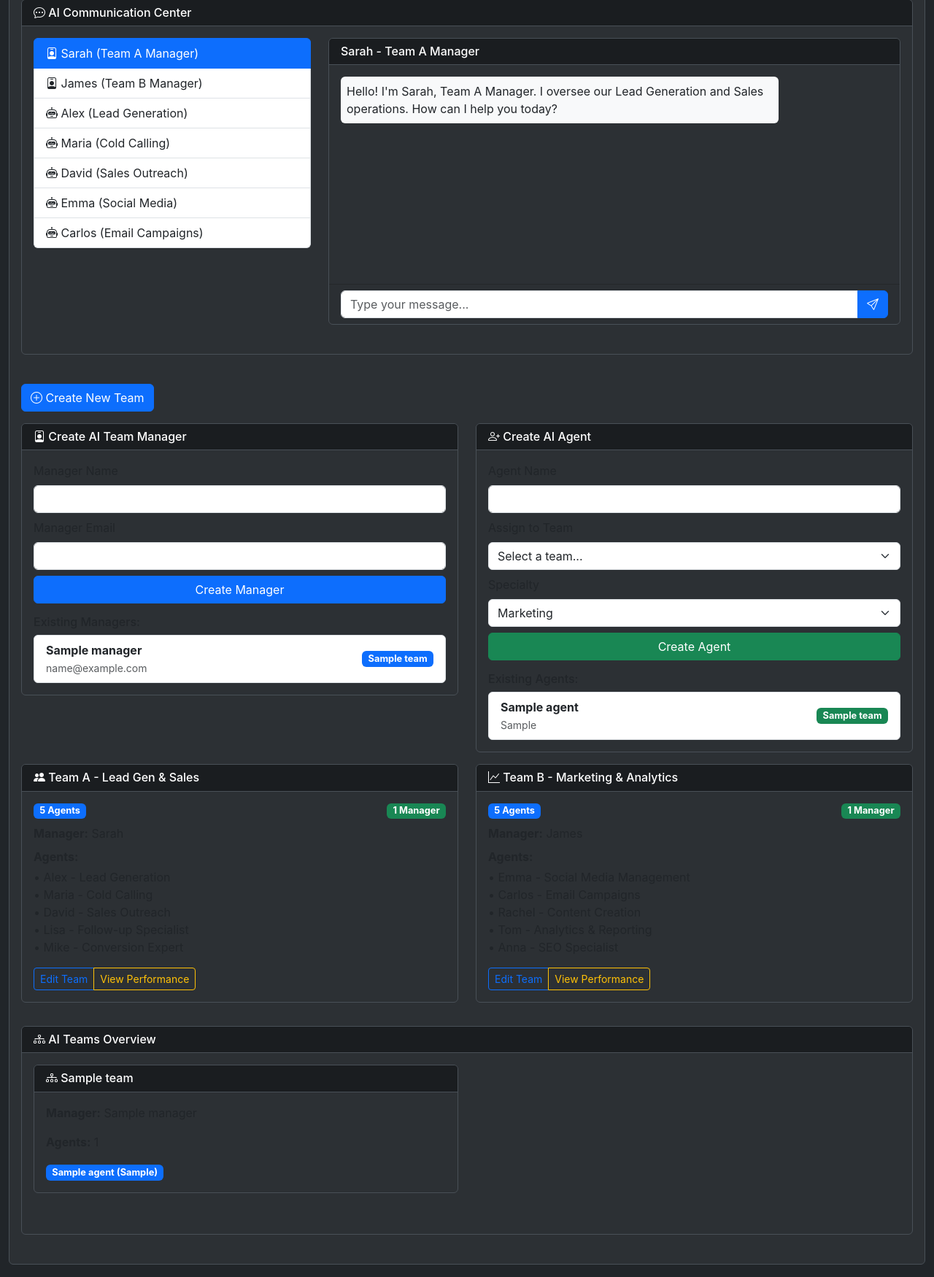
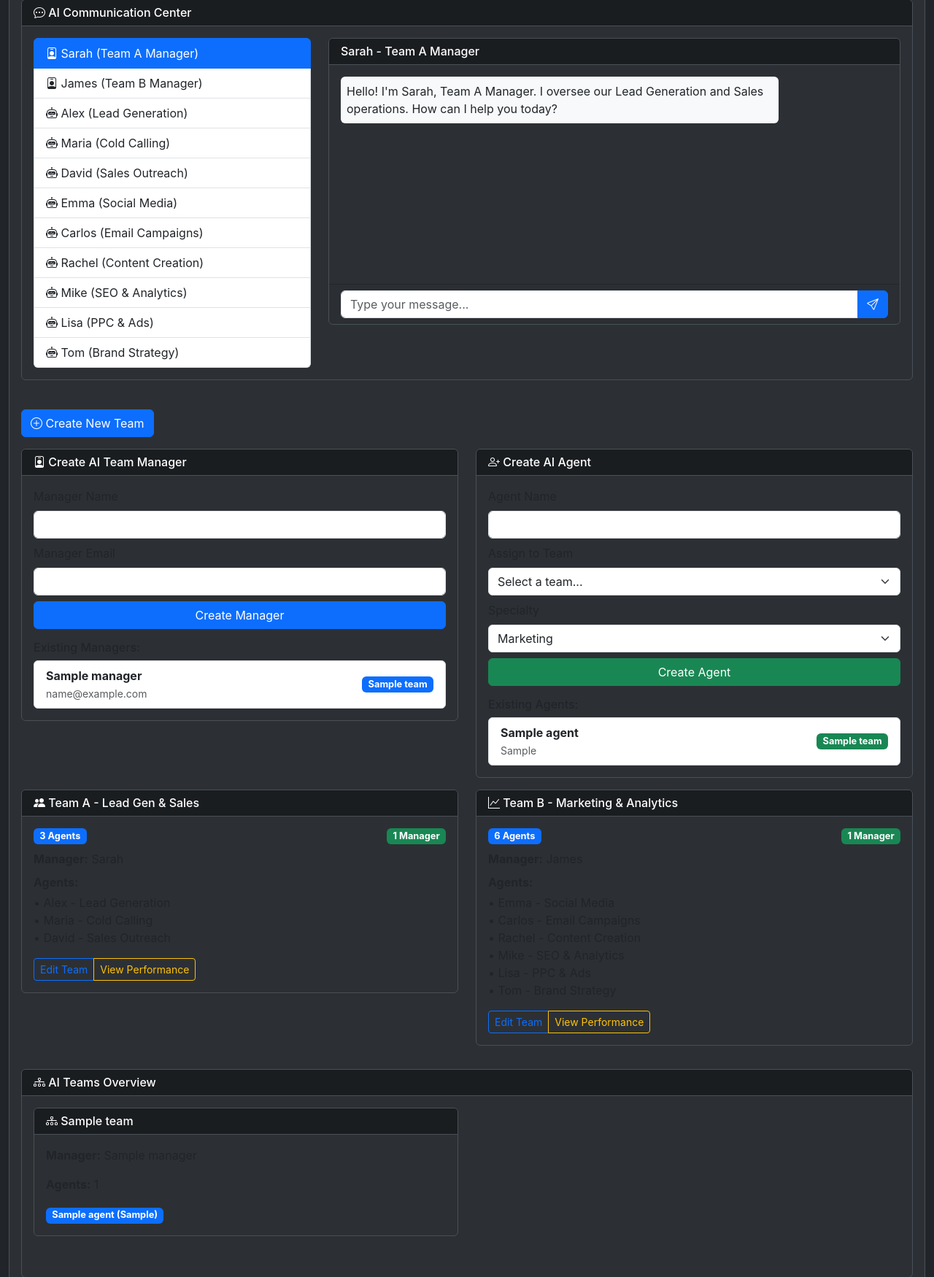
Before and after one commit to sdclark117/sdclark117, a Flask app: page /admin/dashboard in a window 1280 px wide, after a click on "AI Teams". Shown: the part 1088-2838 px from the top of the page at 73% size. Run offline with Flask 3, Linux system fonts and the light colour scheme; a user stored in the database is signed in; tables that the repository leaves empty hold one stand-in row (values such as "Sample post"); some libraries are stand-ins or nearby versions.

Commit message:
Complete Team B with 6 AI agents: Rachel, Mike, Lisa, Tom added to Marketing & Analytics team

```diff
--- a/templates/admin_dashboard.html
+++ b/templates/admin_dashboard.html
@@ -468,6 +468,18 @@
                                                     <a href="#" class="list-group-item list-group-item-action" onclick="switchAIChat('carlos')">
                                                         <i class="bi bi-robot"></i> Carlos (Email Campaigns)
                                                     </a>
+                                                    <a href="#" class="list-group-item list-group-item-action" onclick="switchAIChat('rachel')">
+                                                        <i class="bi bi-robot"></i> Rachel (Content Creation)
+                                                    </a>
+                                                    <a href="#" class="list-group-item list-group-item-action" onclick="switchAIChat('mike')">
+                                                        <i class="bi bi-robot"></i> Mike (SEO & Analytics)
+                                                    </a>
+                                                    <a href="#" class="list-group-item list-group-item-action" onclick="switchAIChat('lisa')">
+                                                        <i class="bi bi-robot"></i> Lisa (PPC & Ads)
+                                                    </a>
+                                                    <a href="#" class="list-group-item list-group-item-action" onclick="switchAIChat('tom')">
+                                                        <i class="bi bi-robot"></i> Tom (Brand Strategy)
+                                                    </a>
                                                 </div>
                                             </div>
                                             <div class="col-md-8">
@@ -570,7 +582,7 @@
                                     </div>
                                     <div class="card-body">
                                         <div class="d-flex justify-content-between align-items-center mb-2">
-                                            <span class="badge bg-primary">5 Agents</span>
+                                            <span class="badge bg-primary">3 Agents</span>
                                             <span class="badge bg-success">1 Manager</span>
                                         </div>
                                         <div class="mb-2">
@@ -582,8 +594,6 @@
                                                 <li>• Alex - Lead Generation</li>
                                                 <li>• Maria - Cold Calling</li>
                                                 <li>• David - Sales Outreach</li>
-                                                <li>• Lisa - Follow-up Specialist</li>
-                                                <li>• Mike - Conversion Expert</li>
                                             </ul>
                                         </div>
                                         <div class="btn-group" role="group">
@@ -600,7 +610,7 @@
                                     </div>
                                     <div class="card-body">
                                         <div class="d-flex justify-content-between align-items-center mb-2">
-                                            <span class="badge bg-primary">5 Agents</span>
+                                            <span class="badge bg-primary">6 Agents</span>
                                             <span class="badge bg-success">1 Manager</span>
                                         </div>
                                         <div class="mb-2">
@@ -609,11 +619,12 @@
                                         <div class="mb-2">
                                             <strong>Agents:</strong>
                                             <ul class="list-unstyled mt-1">
-                                                <li>• Emma - Social Media Management</li>
+                                                <li>• Emma - Social Media</li>
                                                 <li>• Carlos - Email Campaigns</li>
                                                 <li>• Rachel - Content Creation</li>
-                                                <li>• Tom - Analytics & Reporting</li>
-                                                <li>• Anna - SEO Specialist</li>
+                                                <li>• Mike - SEO & Analytics</li>
+                                                <li>• Lisa - PPC & Ads</li>
+                                                <li>• Tom - Brand Strategy</li>
                                             </ul>
                                         </div>
                                         <div class="btn-group" role="group">
@@ -1704,7 +1715,7 @@
 
         function initializeAISystem() {
             // Initialize chat history for each AI
-            const aiNames = ['sarah', 'james', 'alex', 'maria', 'david', 'emma', 'carlos'];
+            const aiNames = ['sarah', 'james', 'alex', 'maria', 'david', 'emma', 'carlos', 'rachel', 'mike', 'lisa', 'tom'];
             aiNames.forEach(name => {
                 aiChatHistory[name] = [];
             });
@@ -1733,7 +1744,11 @@
                 'maria': 'Maria - Cold Calling',
                 'david': 'David - Sales Outreach',
                 'emma': 'Emma - Social Media',
-                'carlos': 'Carlos - Email Campaigns'
+                'carlos': 'Carlos - Email Campaigns',
+                'rachel': 'Rachel - Content Creation',
+                'mike': 'Mike - SEO & Analytics',
+                'lisa': 'Lisa - PPC & Ads',
+                'tom': 'Tom - Brand Strategy'
             };
             document.getElementById('currentAIChatTitle').textContent = titles[aiName];
 
@@ -1753,7 +1768,11 @@
                     'maria': 'Hello! I\'m Maria, Cold Calling expert. I\'ve made 47 calls today with a 23% success rate. Need an update?',
                     'david': 'Hi! I\'m David, Sales Outreach specialist. I\'ve sent 156 follow-up emails this week. Should I show you the metrics?',
                     'emma': 'Hey! I\'m Emma, Social Media manager. I\'ve posted 12 times this week with 2.3K engagement. Want to see the analytics?',
-                    'carlos': 'Hello! I\'m Carlos, Email Campaign specialist. I\'ve sent 3 campaigns this week with 18.7% open rate. Need details?'
+                    'carlos': 'Hello! I\'m Carlos, Email Campaign specialist. I\'ve sent 3 campaigns this week with 18.7% open rate. Need details?',
+                    'rachel': 'Hi! I\'m Rachel, Content Creation specialist. I\'ve created 8 blog posts and 15 social media graphics this week. Need content updates?',
+                    'mike': 'Hello! I\'m Mike, SEO & Analytics expert. I\'ve optimized 12 pages and tracked 2.3K organic visitors. Want to see the SEO metrics?',
+                    'lisa': 'Hey! I\'m Lisa, PPC & Ads specialist. I\'ve managed 5 ad campaigns with 34% ROI improvement. Need advertising insights?',
+                    'tom': 'Hi! I\'m Tom, Brand Strategy expert. I\'ve developed 3 brand campaigns and increased brand awareness by 28%. Want brand insights?'
                 };
                 addAIMessage(aiName, welcomeMessages[aiName], 'ai');
             }
@@ -1853,6 +1872,26 @@
                     'email': 'I sent 3 email campaigns this week with 18.7% open rate! 156 clicks and 23 responses. The A/B test shows 22% better performance.',
                     'update': 'Email update: I\'m preparing next week\'s nurture sequence and analyzing subscriber behavior for segmentation.',
                     'default': 'Email campaigns are performing well! I\'m averaging 19.2% open rate and 3.2% click-through rate across all campaigns.'
+                },
+                'rachel': {
+                    'content': 'I created 8 blog posts and 15 social media graphics this week! 3 posts went viral with 2.1K shares. Content engagement is up 45%.',
+                    'update': 'Content update: I\'m working on next week\'s editorial calendar and creating video content for our YouTube channel.',
+                    'default': 'Content creation is driving strong engagement! I\'m averaging 1.8K views per blog post and 89% social media engagement rate.'
+                },
+                'mike': {
+                    'seo': 'I optimized 12 pages and tracked 2.3K organic visitors! Our search rankings improved by 23 positions. Organic traffic is up 34%.',
+                    'update': 'SEO update: I\'m analyzing competitor keywords and implementing schema markup for better search visibility.',
+                    'default': 'SEO performance is excellent! We\'re ranking for 156 keywords and driving 45% of our traffic organically.'
+                },
+                'lisa': {
+                    'ads': 'I managed 5 ad campaigns with 34% ROI improvement! 2.3K clicks, 89 conversions. Cost per acquisition dropped by 28%.',
+                    'update': 'PPC update: I\'m launching new remarketing campaigns and testing new ad formats for better performance.',
+                    'default': 'PPC campaigns are generating strong ROI! I\'m averaging 3.2% conversion rate and 156% ROAS across all campaigns.'
+                },
+                'tom': {
+                    'brand': 'I developed 3 brand campaigns and increased brand awareness by 28%! Brand sentiment improved by 45% and recognition is up 34%.',
+                    'update': 'Brand update: I\'m working on our Q4 brand strategy and developing new brand guidelines for consistency.',
+                    'default': 'Brand strategy is driving strong results! We\'ve increased brand equity by 23% and customer loyalty by 56%.'
                 }
             };
 
@@ -1875,6 +1914,14 @@
                 return aiResponses.social;
             } else if (lowerMessage.includes('email') && aiName === 'carlos') {
                 return aiResponses.email;
+            } else if (lowerMessage.includes('content') && aiName === 'rachel') {
+                return aiResponses.content;
+            } else if (lowerMessage.includes('seo') && aiName === 'mike') {
+                return aiResponses.seo;
+            } else if (lowerMessage.includes('ads') && aiName === 'lisa') {
+                return aiResponses.ads;
+            } else if (lowerMessage.includes('brand') && aiName === 'tom') {
+                return aiResponses.brand;
             } else {
                 return aiResponses.default;
             }
@@ -1883,7 +1930,7 @@
         function startAIUpdates() {
             // Simulate periodic AI updates
             setInterval(() => {
-                const aiNames = ['sarah', 'james', 'alex', 'maria', 'david', 'emma', 'carlos'];
+                const aiNames = ['sarah', 'james', 'alex', 'maria', 'david', 'emma', 'carlos', 'rachel', 'mike', 'lisa', 'tom'];
                 const randomAI = aiNames[Math.floor(Math.random() * aiNames.length)];
 
                 const updates = {
@@ -1893,7 +1940,11 @@
                     'maria': '📞 Call Update: Made 12 calls this hour, 3 positive responses. Daily target: 45 calls, currently at 38.',
                     'david': '💰 Sales Update: Closed $12K deal, 2 proposals sent. Pipeline: $89K in active negotiations.',
                     'emma': '📱 Social Update: New post got 234 likes in 2 hours. Instagram followers: +23 today.',
-                    'carlos': '📧 Email Update: Campaign sent to 1,200 subscribers, 18.9% open rate so far.'
+                    'carlos': '📧 Email Update: Campaign sent to 1,200 subscribers, 18.9% open rate so far.',
+                    'rachel': '📝 Content Update: Published new blog post, 156 views in 2 hours. Content calendar: 3 posts scheduled for next week.',
+                    'mike': '🔍 SEO Update: Page speed improved by 23%, 5 new keywords ranking. Organic traffic: +12% this week.',
+                    'lisa': '💰 PPC Update: Ad spend $2.3K, 89 conversions. ROI: 234%. New campaign launching tomorrow.',
+                    'tom': '🎨 Brand Update: Brand awareness survey shows 28% improvement. New brand guidelines completed.'
                 };
 
                 addAIMessage(randomAI, updates[randomAI], 'ai');
```
